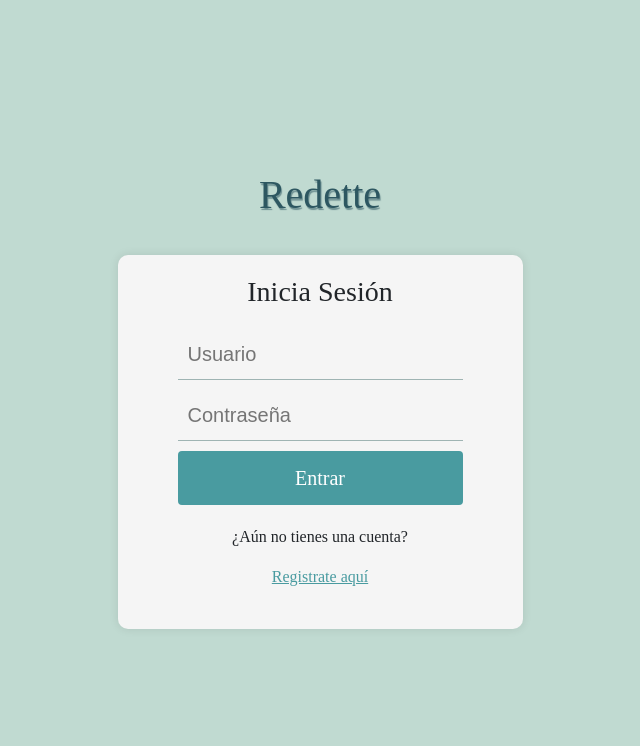
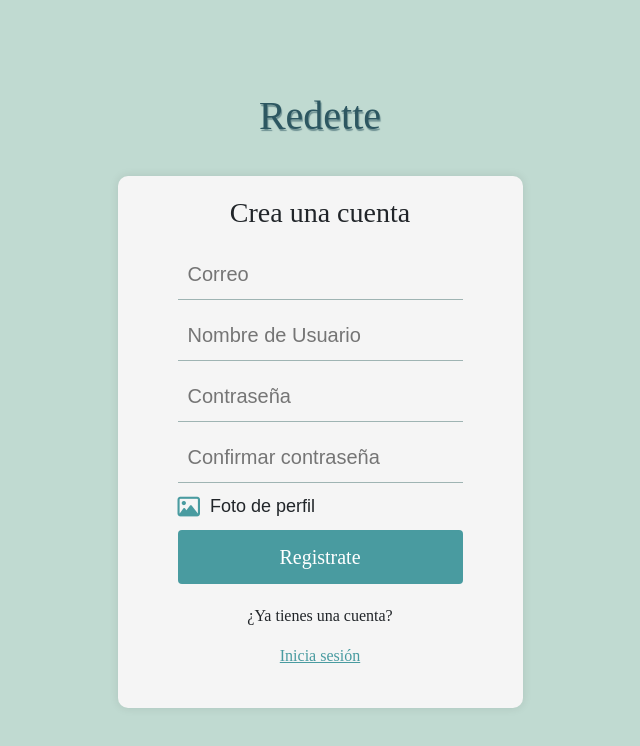
Before and after one commit to ImNotAngel14/Redette, a React (Vite) app in the folder frontend/: page /register in a window 1280 px wide. Shown: the top 746 px of the page, without its empty margins (320-960 px from the left). Built offline with nearby package versions, Linux system fonts and the light colour scheme; a web font is replaced by a local one.

Commit message:
Agrega redireccion entre /login y /register

```diff
--- a/frontend/package.json
+++ b/frontend/package.json
@@ -13,7 +13,8 @@
     "@fortawesome/fontawesome-free": "^6.5.1",
     "bootstrap": "^5.3.3",
     "react": "^18.2.0",
-    "react-dom": "^18.2.0"
+    "react-dom": "^18.2.0",
+    "react-router-dom": "^6.22.2"
   },
   "devDependencies": {
     "@types/react": "^18.2.56",
--- a/frontend/src/App.jsx
+++ b/frontend/src/App.jsx
@@ -1,54 +1,26 @@
-import { useState } from 'react'
-import reactLogo from './assets/react.svg'
-import viteLogo from '/vite.svg'
+import { useState } from 'react';
+import { BrowserRouter as Router, Route, Routes } from 'react-router-dom';
+import reactLogo from './assets/react.svg';
+import viteLogo from '/vite.svg';
 // import './App.css'
 import '@fortawesome/fontawesome-free/css/all.css';
 import 'bootstrap/dist/css/bootstrap.min.css';
-// import Register from './pages/Register'
-import Login from './pages/Login'
+import Register from './pages/Register';
+import Login from './pages/Login';
 //import Home from './pages/Home'
-
-
-
-// function App() {
-//   const [count, setCount] = useState(0)
-
-//   return (
-//     <>
-//       <div>
-//         <a href="https://vitejs.dev" target="_blank">
-//           <img src={viteLogo} className="logo" alt="Vite logo" />
-//         </a>
-//         <a href="https://react.dev" target="_blank">
-//           <img src={reactLogo} className="logo react" alt="React logo" />
-//         </a>
-//       </div>
-//       <h1>Vite + React</h1>
-//       <div className="card">
-//         <button onClick={() => setCount((count) => count + 1)}>
-//           count is {count}
-//         </button>
-//         <p>
-//           Edit <code>src/App.jsx</code> and save to test HMR
-//         </p>
-//       </div>
-//       <p className="read-the-docs">
-//         Click on the Vite and React logos to learn more
-//       </p>
-//     </>
-//   )
-// }
 
 function App() {
 
   return (
-      // <Register/>
+    <Router>
+      <Routes>
+        <Route exact path="/login" element={ <Login/> } />
+        <Route path="/register" element={ <Register/> } />
+        {/*<Route path="/home" element={ <Home/> } />*/}
+      </Routes>
+    </Router>
 
-      <Login/>
-
-      //<Home/>
-
-  )
+  );
 }
 
 
--- a/frontend/src/pages/Login.jsx
+++ b/frontend/src/pages/Login.jsx
@@ -1,9 +1,8 @@
 import React, { useState } from 'react'
+import { Link, Navigate } from 'react-router-dom';
 import 'bootstrap/dist/css/bootstrap.min.css';
 import './styles/Register.css'
 import FormContainer from './components/FormContainer';
-
-
 
 const Register = () => {
 
@@ -12,7 +11,8 @@ const Register = () => {
     const [password, setPassword] = useState('');
 
     // Ejecutamos la autenticación del usuario conectandonos a la API.
-    const handleSubmit = async (event) => {
+    const handleSubmit = async (event) =>
+    {
 
         // Por precaución evitamos que se ejecute el submit predeterminado y primero obtengamos la respuesta.
         event.preventDefault();
@@ -29,24 +29,30 @@ const Register = () => {
 
             // Actuamos en base a la respuesta de la API
             const data = await response.json();
+            const wrong_auth_msg = document.getElementById('id_wrong_auth_msg');
             if(data.auth)
             {
+
+                // Ocultamos el mensaje de credenciales inválidas.
+                wrong_auth_msg.setAttribute('hidden', 'true');
                 alert("Inicio de sesión exitoso.");
 
                 // Aqui deberiamos redirigir la página al home.
                 // ...
+                // return <Navigate to="/home"/>;
             }
             else
             {
-                alert("Usuario o contraseña incorrectos.");
 
                 // Mostrar mensaje de error en credenciales.
-                // ...
+                wrong_auth_msg.removeAttribute('hidden');
+
             }
         } catch (error) {
             console.error('Error al llamar a la API:', error);
         }
     };
+
     return (
         <div>
             <div className='header'>
@@ -56,21 +62,23 @@ const Register = () => {
                 <div className="row justify-content-center">
                     <div className='col-12'>
                         <FormContainer>
-                        <h3>Inicia Sesión</h3>
-                        <div className='formWrapper'>
-                            <form>
-                            <input id="id_username" type='text' name='username' placeholder='Usuario' value={username} onChange={(e) => setUsername(e.target.value)}/>
-                            <input id="id_password" type='password' name='password' placeholder='Contraseña' value={password} onChange={(e) => setPassword(e.target.value)}/>
-                            <input id="id_submit" type='submit' value='Entrar' onClick={handleSubmit}/>
-                            </form>
-                            <p>¿Aún no tienes una cuenta?</p> <a href='Register.jsx'>Registrate aquí</a>
-                        </div>
+                            <h3>Inicia Sesión</h3>
+                            <p id="id_wrong_auth_msg" style={{color:'red'}} hidden >Credenciales inválidas.</p>
+                            <div className='formWrapper'>
+                                <form>
+                                    <input id="id_username" type='text' name='username' placeholder='Usuario' value={username} onChange={(e) => setUsername(e.target.value)} autoComplete="off"/>
+                                    <input id="id_password" type='password' name='password' placeholder='Contraseña' value={password} onChange={(e) => setPassword(e.target.value)} autoComplete="off"/>
+                                    <input id="id_submit" type='submit' value='Entrar' onClick={handleSubmit} />
+                                </form>
+                                <p>¿Aún no tienes una cuenta?</p> <Link to="/register">Regístrate aquí</Link>
+
+                            </div>
                         </FormContainer>
                     </div>
                 </div>
             </div>
         </div>
-    )
+    );
 }
 
 export default Register
--- a/frontend/src/pages/Register.jsx
+++ b/frontend/src/pages/Register.jsx
@@ -1,4 +1,5 @@
 import React from 'react'
+import { Link } from 'react-router-dom';
 import 'bootstrap/dist/css/bootstrap.min.css';
 import './styles/Register.css'
 import FormContainer from './components/FormContainer';
@@ -29,7 +30,7 @@ const Register = () => {
                                     <label htmlFor='file'><i className="fa-regular fa-image fa-lg"></i><span>Foto de perfil</span></label>
                                     <input type='submit' value='Registrate' />
                                 </form>
-                                <p>¿Ya tienes una cuenta?</p> <a href='Login'>Inicia sesión</a>
+                                <p>¿Ya tienes una cuenta?</p> <Link to="/login">Inicia sesión</Link>
                             </div>
                             </FormContainer>
                         </div>
```
Also changed, not shown: 1 other file (tests, documents, lock files or other folders).
